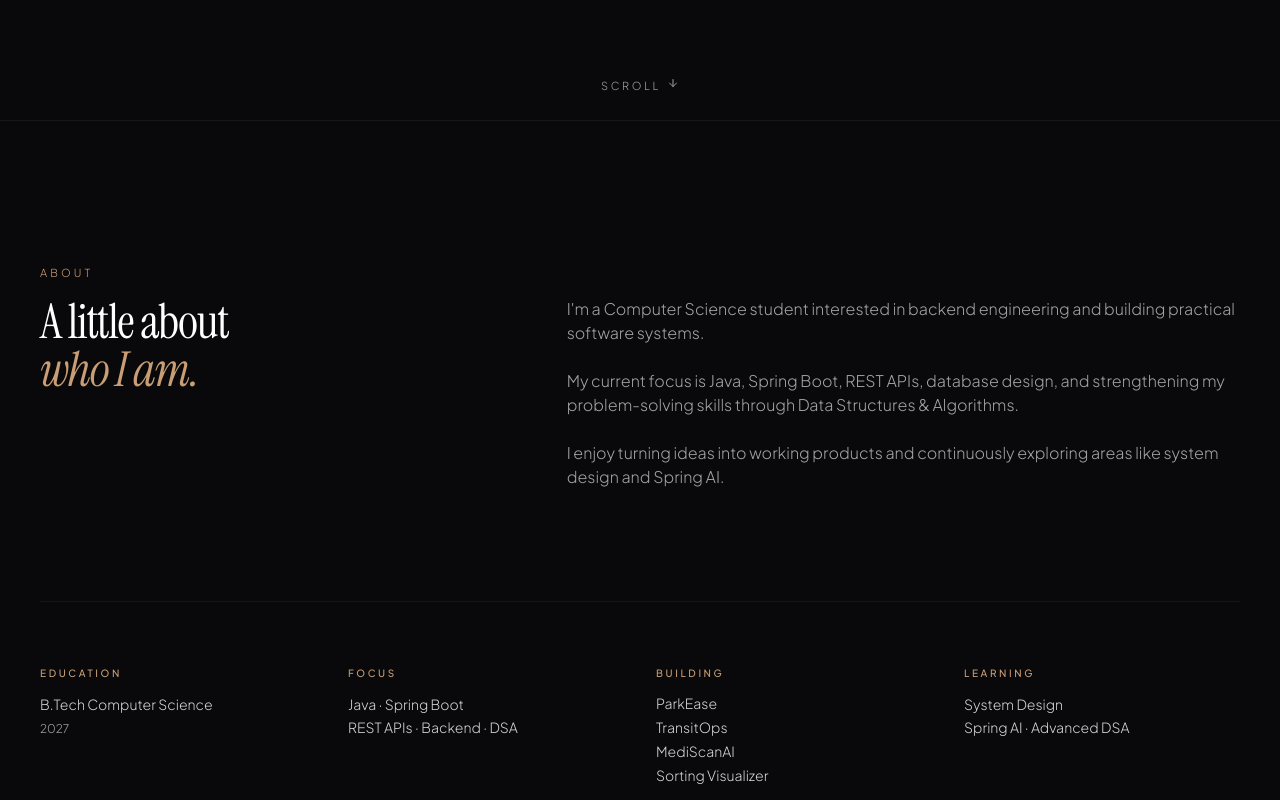
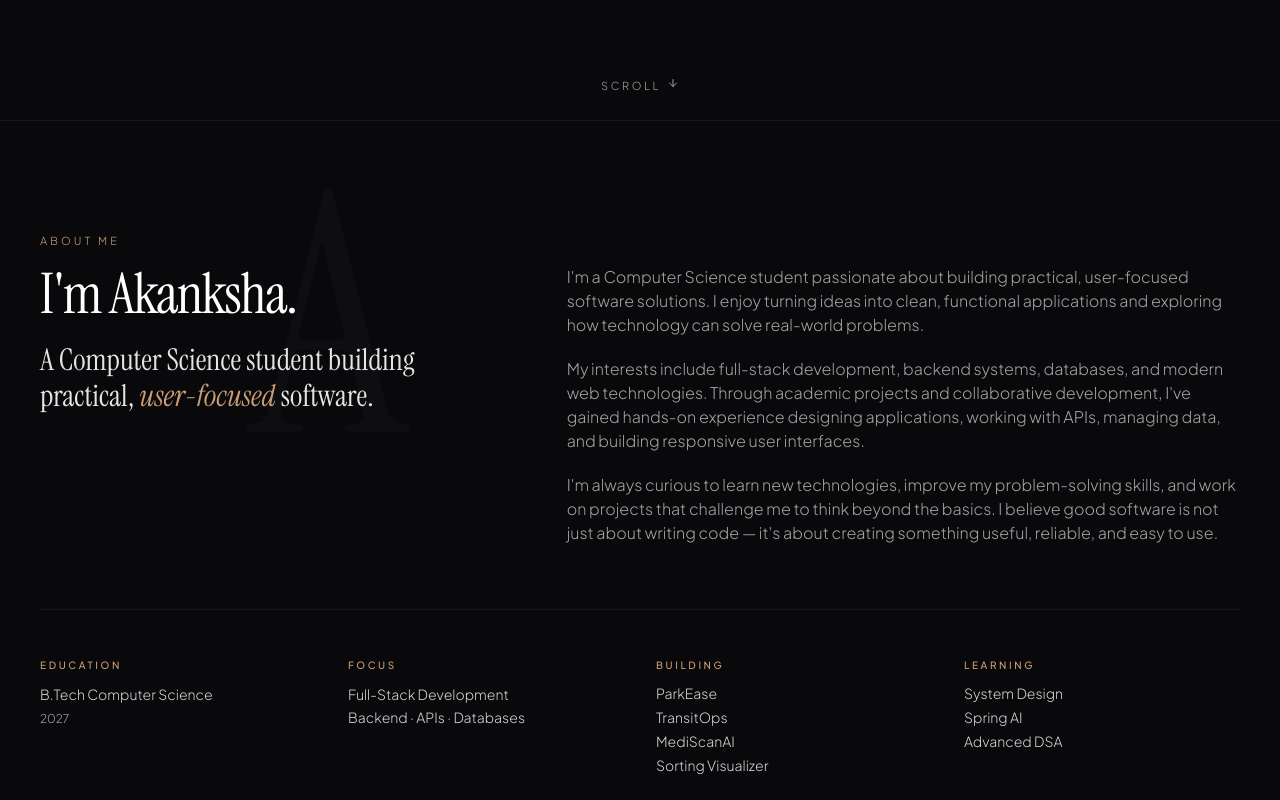
Before and after one commit to Akanksha-916/portfolio, a React (Vite) app: page / in a window 1280 px wide. Shown: the part 680-1480 px from the top of the page. Built offline with nearby package versions, Linux system fonts and the light colour scheme; a web font is replaced by a local one.

Commit message:
refactor(about): enhance About Me with personalized anchor statement, subtle depth letter, and connected 4-column layout

```diff
--- a/src/components/AboutSection.jsx
+++ b/src/components/AboutSection.jsx
@@ -2,43 +2,55 @@ import React from 'react';
 
 export default function AboutSection() {
   return (
-    <section id="about" className="py-28 sm:py-36 relative border-t border-white/[0.06] bg-[#09090B]">
-      <div className="max-w-7xl mx-auto px-6 sm:px-10">
+    <section id="about" className="py-24 sm:py-28 relative border-t border-white/[0.06] bg-[#09090B] overflow-hidden">
+      {/* Subtle Oversized Background Monogram - Extremely Low Contrast Depth Element */}
+      <div className="absolute top-8 left-1/4 -translate-x-1/2 select-none pointer-events-none -z-0">
+        <span className="text-[26vw] font-serif font-light text-white/[0.018] tracking-tighter leading-none block">
+          A
+        </span>
+      </div>
+
+      <div className="max-w-7xl mx-auto px-6 sm:px-10 relative z-10">
         {/* Main Two-Column Editorial Intro Area */}
-        <div className="grid grid-cols-1 lg:grid-cols-12 gap-12 lg:gap-16 items-start">
-          {/* Left Column: Section Title & Editorial Headline */}
+        <div className="grid grid-cols-1 lg:grid-cols-12 gap-10 lg:gap-16 items-start">
+          {/* Left Column: Anchor Statement */}
           <div className="lg:col-span-5 space-y-4">
             <span className="text-[10px] sm:text-[11px] font-sans uppercase tracking-[0.28em] text-[#C99E75] block font-light">
-              About
+              About Me
             </span>
 
-            <h2 className="text-3xl sm:text-4xl lg:text-5xl font-serif text-white tracking-tight leading-[1.12]">
-              A little about <br />
+            <h2 className="text-4xl sm:text-5xl lg:text-[3.5rem] font-serif text-white tracking-tight leading-none">
+              I'm Akanksha.
+            </h2>
+
+            <h3 className="text-xl sm:text-2xl lg:text-3xl font-serif text-neutral-200 leading-snug font-normal pt-1">
+              A Computer Science student building practical,{' '}
               <span className="italic font-serif font-normal text-[#C99E75]">
-                who I am.
-              </span>
-            </h2>
+                user-focused
+              </span>{' '}
+              software.
+            </h3>
           </div>
 
-          {/* Right Column: Three Clean Readable Paragraphs */}
-          <div className="lg:col-span-7 space-y-6 text-sm sm:text-base text-neutral-400 font-sans font-light leading-relaxed lg:pt-8">
+          {/* Right Column: Three Short Readable Biography Paragraphs */}
+          <div className="lg:col-span-7 space-y-5 text-sm sm:text-base text-neutral-400 font-sans font-light leading-relaxed lg:pt-8">
             <p>
-              I'm a Computer Science student interested in backend engineering and building practical software systems.
+              I'm a Computer Science student passionate about building practical, user-focused software solutions. I enjoy turning ideas into clean, functional applications and exploring how technology can solve real-world problems.
             </p>
             <p>
-              My current focus is Java, Spring Boot, REST APIs, database design, and strengthening my problem-solving skills through Data Structures & Algorithms.
+              My interests include full-stack development, backend systems, databases, and modern web technologies. Through academic projects and collaborative development, I've gained hands-on experience designing applications, working with APIs, managing data, and building responsive user interfaces.
             </p>
             <p>
-              I enjoy turning ideas into working products and continuously exploring areas like system design and Spring AI.
+              I'm always curious to learn new technologies, improve my problem-solving skills, and work on projects that challenge me to think beyond the basics. I believe good software is not just about writing code — it's about creating something useful, reliable, and easy to use.
             </p>
           </div>
         </div>
 
-        {/* Information Row */}
-        <div className="mt-20 sm:mt-28 pt-12 sm:pt-16 border-t border-white/[0.06]">
-          <div className="grid grid-cols-1 sm:grid-cols-2 lg:grid-cols-4 gap-10 sm:gap-8">
+        {/* Connected Editorial Information Row */}
+        <div className="mt-14 sm:mt-16 pt-10 sm:pt-12 border-t border-white/[0.06]">
+          <div className="grid grid-cols-1 sm:grid-cols-2 lg:grid-cols-4 gap-8 sm:gap-6 lg:gap-8">
             {/* Column 1: Education */}
-            <div className="space-y-3">
+            <div className="space-y-2.5">
               <span className="text-[10px] font-sans uppercase tracking-[0.26em] text-[#C99E75] block font-medium">
                 Education
               </span>
@@ -49,18 +61,18 @@ export default function AboutSection() {
             </div>
 
             {/* Column 2: Focus */}
-            <div className="space-y-3">
+            <div className="space-y-2.5">
               <span className="text-[10px] font-sans uppercase tracking-[0.26em] text-[#C99E75] block font-medium">
                 Focus
               </span>
               <p className="text-sm font-sans text-neutral-300 font-light leading-relaxed">
-                Java · Spring Boot <br />
-                REST APIs · Backend · DSA
+                Full-Stack Development <br />
+                Backend · APIs · Databases
               </p>
             </div>
 
             {/* Column 3: Building */}
-            <div className="space-y-3">
+            <div className="space-y-2.5">
               <span className="text-[10px] font-sans uppercase tracking-[0.26em] text-[#C99E75] block font-medium">
                 Building
               </span>
@@ -73,14 +85,15 @@ export default function AboutSection() {
             </div>
 
             {/* Column 4: Learning */}
-            <div className="space-y-3">
+            <div className="space-y-2.5">
               <span className="text-[10px] font-sans uppercase tracking-[0.26em] text-[#C99E75] block font-medium">
                 Learning
               </span>
-              <p className="text-sm font-sans text-neutral-300 font-light leading-relaxed">
-                System Design <br />
-                Spring AI · Advanced DSA
-              </p>
+              <div className="text-sm font-sans text-neutral-300 font-light space-y-1">
+                <p>System Design</p>
+                <p>Spring AI</p>
+                <p>Advanced DSA</p>
+              </div>
             </div>
           </div>
         </div>
```
